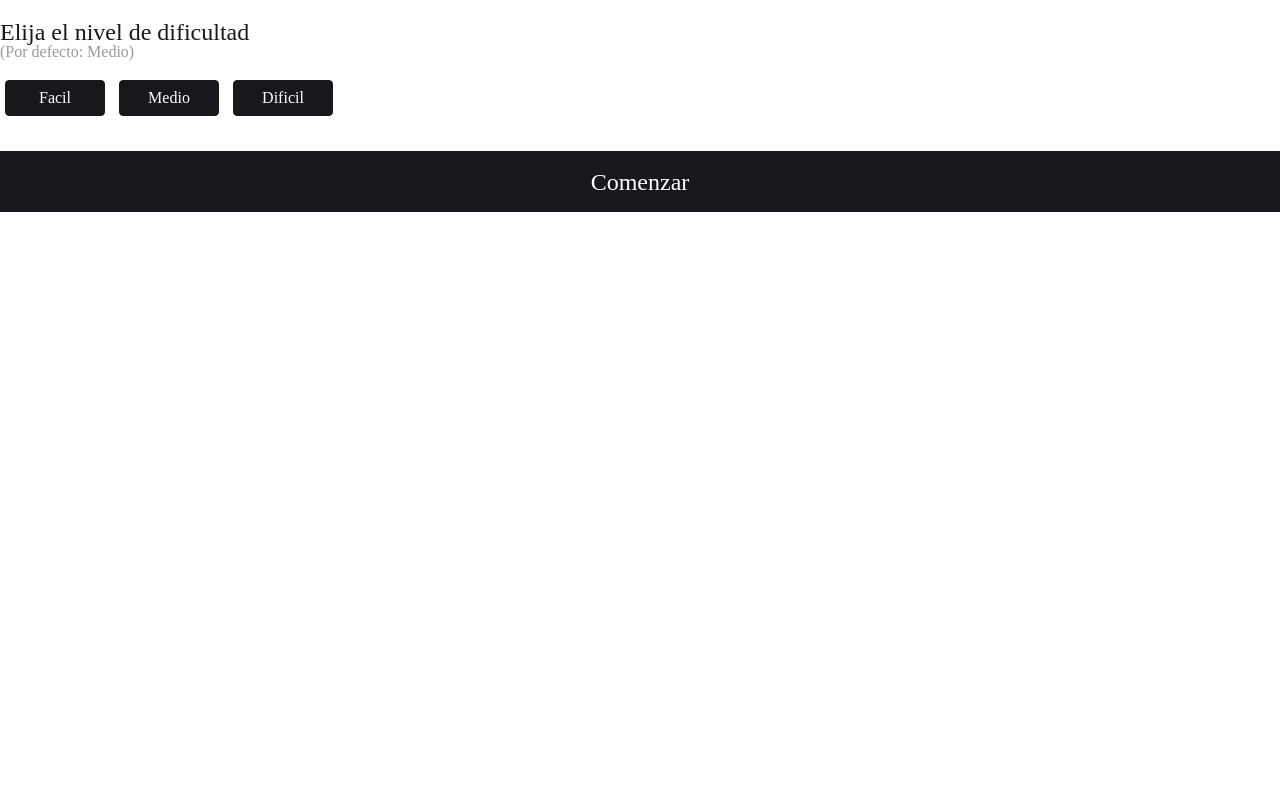
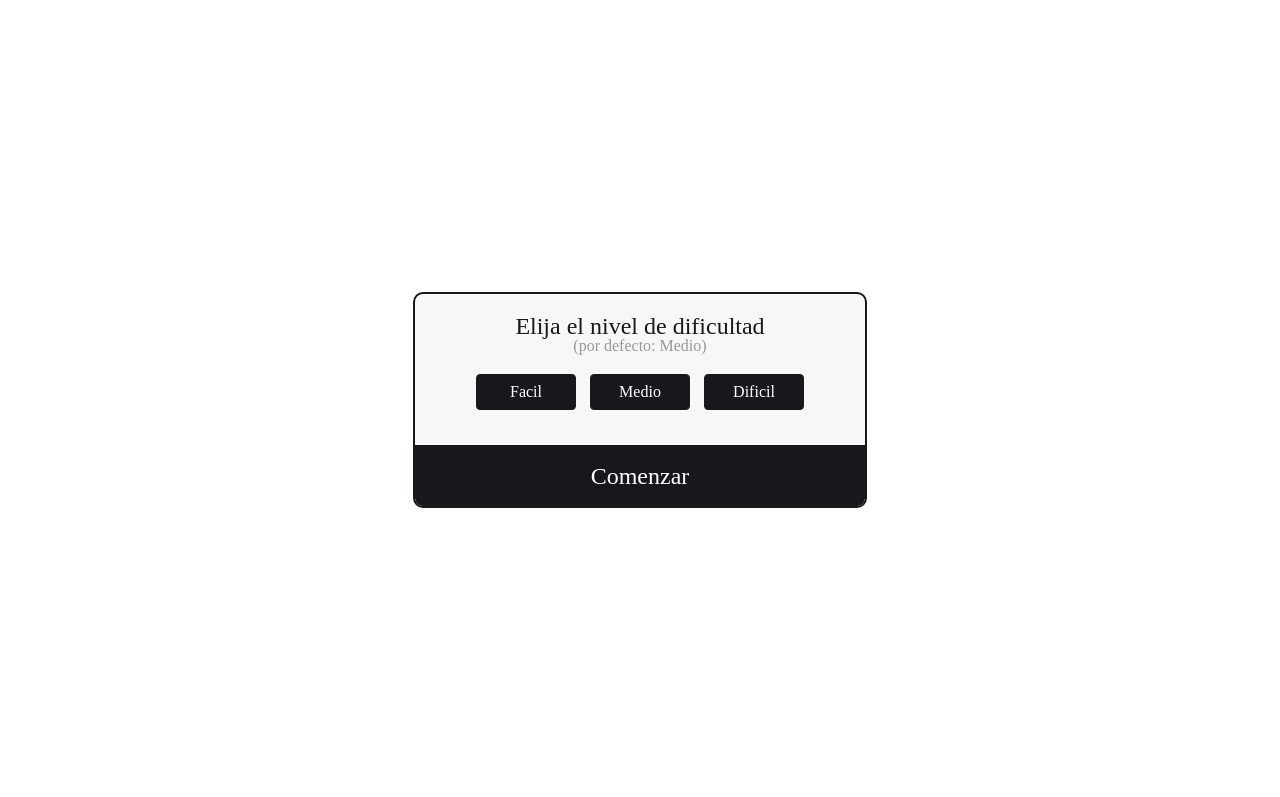
Before and after one commit to AndoniUTT/car-racing, a plain HTML site: page index.html in a window 1280 px wide. Shown: the top 797 px of the page. Drawn offline with Linux system fonts and the light colour scheme.

Commit message:
08 Correccion Final- Agregacion css Imagenes

```diff
--- a/index.html
+++ b/index.html
@@ -1,29 +1,30 @@
 <!DOCTYPE html>
 <html lang="en">
   <head>
-    <meta charset="UTF-8">
+    <meta charset="UTF-8" />
     <meta http-equiv="X-UA-Compatible" content="IE=edge" />
-    <meta name="viewport" content="width=device-width, initial-scale=1.0">
-    <title>Racing Game</title>
+    <meta name="viewport" content="width=device-width, initial-scale=1.0" />
+    <title>Racing game</title>
     <link rel="stylesheet" href="style.css" />
   </head>
   <body>
     <div class="screen">
-        <div class="start_menu slideDown">
-          <div class="start_menu-container">
+      <div class="start__menu slideDown">
+        <div class="start__menu-container">
           <div class="difficulty">
             <p class="difficulty__title">Elija el nivel de dificultad</p>
-              <p class="difficulty__subtitle">(Por defecto: Medio)</p>
+            <p class="difficulty__subtitle">(por defecto: Medio)</p>
             <button class="difficulty__button easy">Facil</button>
             <button class="difficulty__button medium">Medio</button>
             <button class="difficulty__button hard">Dificil</button>
             <p class="difficulty-selected"></p>
           </div>
+
           <button class="game__start">Comenzar</button>
         </div>
+        <!-- /.start__menu-container -->
       </div>
     </div>
-
     <div class="screen">
       <div class="score_container hide">
         <div class="score_inner">
@@ -34,6 +35,7 @@
         <div class="gamearea"></div>
       </div>
     </div>
+
     <script src="script.js"></script>
   </body>
 </html>
--- a/script.js
+++ b/script.js
@@ -141,7 +141,7 @@ function stopGame(event) {
   event.preventDefault();
   keys[event.key] = false;
 }
-
+//----------------------------------------------------------------------------
 function moveRoad() {
   let lines = document.querySelectorAll('.line');
   lines.forEach(function (line) {
```
Also changed, not shown: image/enemy.png (added), image/enemy1.png (added), image/enemy2.png (added), image/enemy3.png (added), image/enemy4.png (added), image/enemy5.png (added), image/player.png (added). Lines whose indentation alone changed are shown as unchanged.
